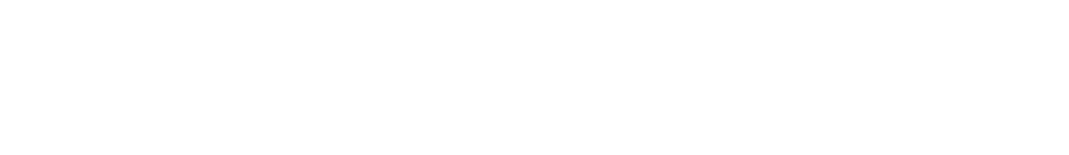
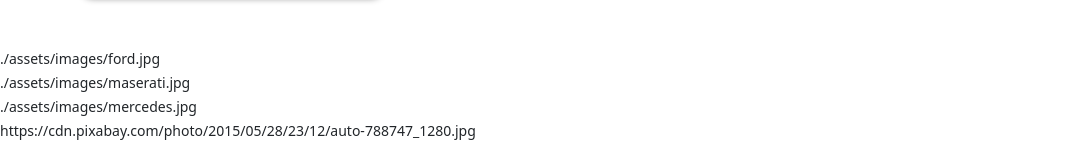
Before and after one commit to JFZelenak/CFV-d22-CarRental, an Angular app: page / in a window 1280 px wide. Shown: the part 821-976 px from the top of the page, without its empty margins (0-1069 px from the left). Before the commit the page ends 819 px from the top, so only its background shows below. Built offline with nearby package versions, Linux system fonts and the light colour scheme.

Commit message:
add changes

```diff
--- a/src/app/home-page/home-page.component.html
+++ b/src/app/home-page/home-page.component.html
@@ -42,3 +42,9 @@
 
     </div>
 </div>
+<p class="mt-5">
+    <small>./assets/images/ford.jpg</small><br>
+    <small>./assets/images/maserati.jpg</small><br>
+    <small>./assets/images/mercedes.jpg</small><br>
+    <small>https://cdn.pixabay.com/photo/2015/05/28/23/12/auto-788747_1280.jpg</small><br>
+</p>
--- a/src/app/home-page/home-page.component.ts
+++ b/src/app/home-page/home-page.component.ts
@@ -1,4 +1,4 @@
-import { Component } from '@angular/core';
+import { Component, OnInit} from '@angular/core';
 import { FormControl, FormGroup, Validators} from '@angular/forms';
 
 @Component({
@@ -6,7 +6,7 @@ import { FormControl, FormGroup, Validators} from '@angular/forms';
   templateUrl: './home-page.component.html',
   styleUrls: ['./home-page.component.css']
 })
-export class HomePageComponent {
+export class HomePageComponent implements OnInit {
 
   cars: Array<{type: string, year: number, image: string}> = [{
     type: "Audi",
@@ -35,8 +35,13 @@ export class HomePageComponent {
       this.cars.push(value),
       this.info.reset();
       console.log(this.cars);
+      localStorage.setItem('cars',JSON.stringify(this.cars))
     } else {
       alert("required input missing");
     }
   }
+
+  ngOnInit(): void {
+    // this.cars = JSON.parse(localStorage.getItem("cars"));
+  }
 }
```
